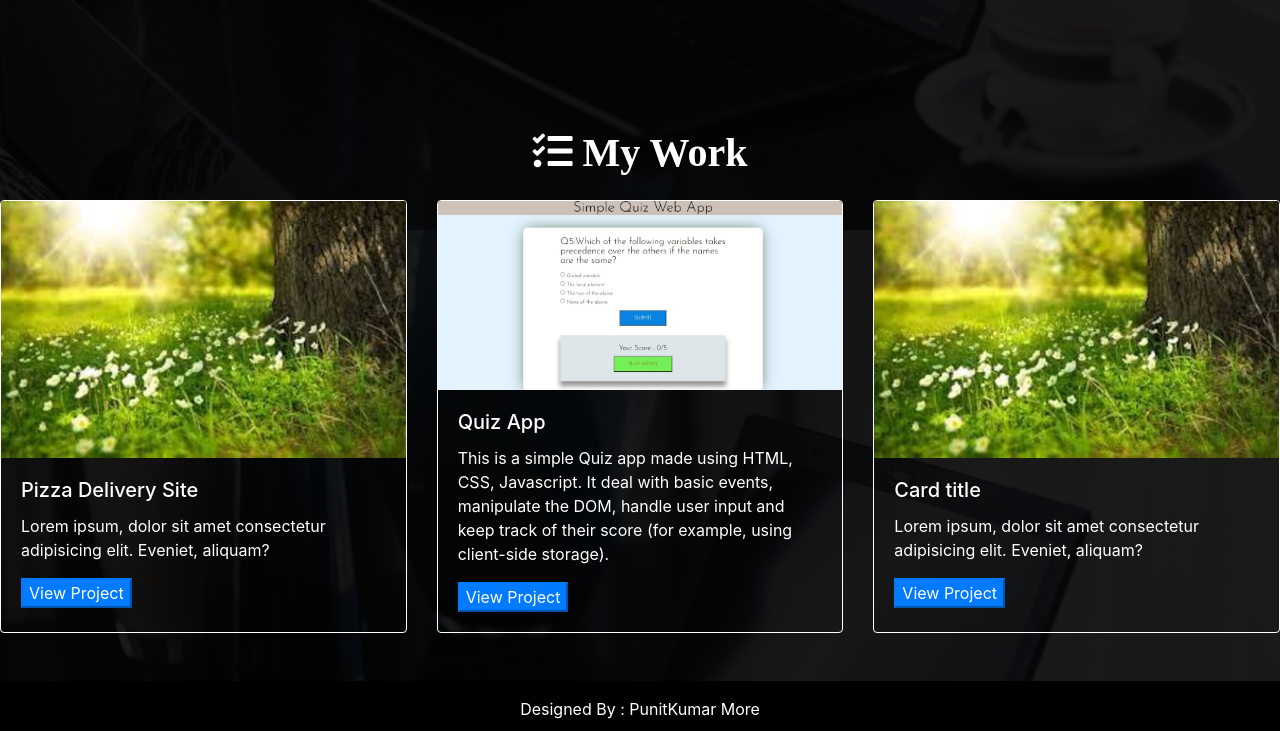
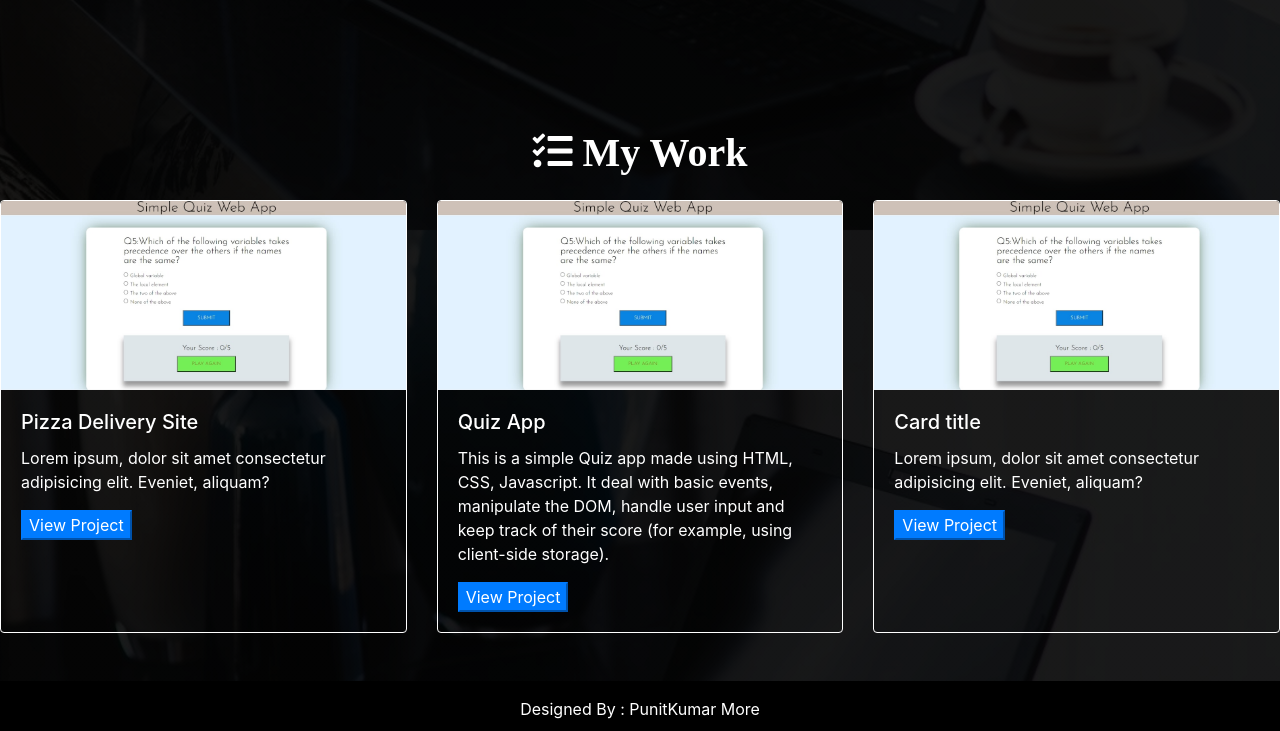
Before and after one commit to Punit-More31/Portfolio-Site, a plain HTML site: page index.html in a window 1280 px wide. Shown: the part 2170-2901 px from the top of the page. Drawn offline with nearby package versions, Linux system fonts and the light colour scheme.

Commit message:
Add files via upload

```diff
--- a/index.html
+++ b/index.html
@@ -229,7 +229,7 @@ body
     <div class=" mx-auto d-block h1 text-white text-center font-weight-bolder mb-4"><i class=" fas fa-tasks"> My Work</i></div>
        <div class="card-deck">
            <div class="card">
-                <img src="./images/nature.jpg" alt="" class="card-img-top">
+                <img src="./images/quiz.jpg" alt="" class="card-img-top">
                 <div class="card-body ">
                     <h5 class="card-title text-white">Pizza Delivery Site</h5>
                     <p class="card-text text-white ">
@@ -251,7 +251,7 @@ body
             </div>
 
             <div class="card ">
-                <img src="./images/nature.jpg" alt="nature" class="card-img-top">
+                <img src="./images/quiz.jpg" alt="nature" class="card-img-top">
                 <div class="card-body ">
                     <h5 class="card-title text-white">Card title</h5>
                     <p class="card-text text-white">
```
